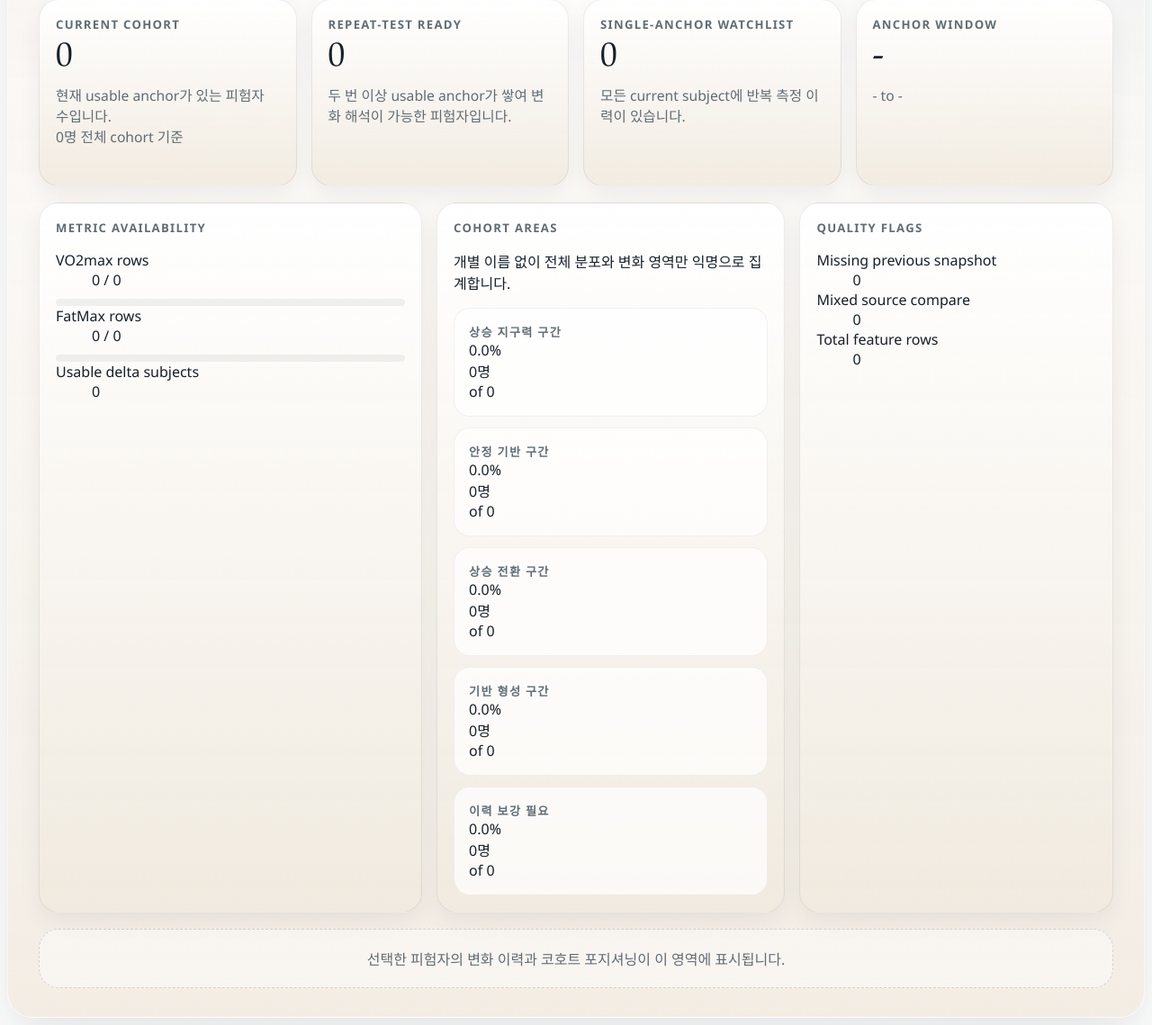
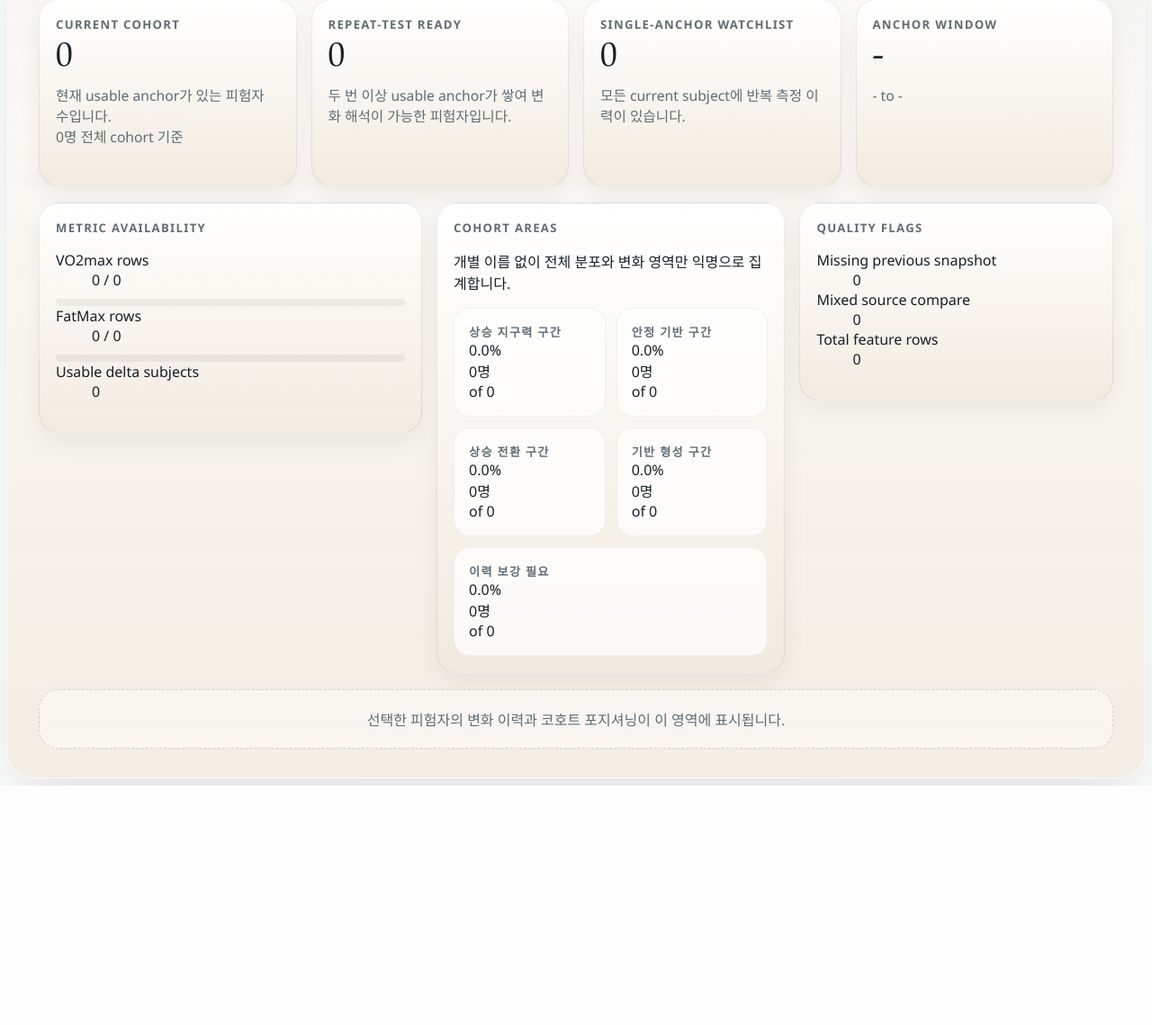
Before and after one commit to cyanluna-git/cpet.data, a FastAPI app: page /api/dashboard/analytics in a window 1280 px wide. Shown: the part 254-1393 px from the top of the page at 90% size. After the commit the page ends 1127 px from the top, so only its background shows below. Run offline with FastAPI, Linux system fonts and the light colour scheme; the visitor is signed in with stand-in values (Sample User, id 1); data that the repository does not hold is empty.

Commit message:
fix(dashboard): align cohort area counts and heights

```diff
--- a/server/db.py
+++ b/server/db.py
@@ -2621,14 +2621,11 @@ def summarize_dashboard_feature_analytics(
         list({row["subject_id"] for row in latest_rows}),
     )
 
-    subjects_with_usable_delta = len(
-        {
-            row["subject_id"]
-            for row in delta_rows
-            if "missing_previous_snapshot" not in row.get("quality_flags", [])
-            and "mixed_source_compare" not in row.get("quality_flags", [])
-        }
-    )
+    # Keep the headline count aligned with the cohort-map classification.
+    # If a subject has an older usable delta but the latest anchor is no longer
+    # history-ready, the overview should not imply that the current cohort map
+    # contains a non-zero active change segment.
+    subjects_with_usable_delta = int(cohort_map["summary"]["history_ready_count"])
     single_anchor_subjects = max(len(latest_by_subject) - subjects_with_multi_date_history, 0)
     sparse_subject_preview = sorted(
         [
--- a/server/templates/partials/dashboard_feature_analytics.html
+++ b/server/templates/partials/dashboard_feature_analytics.html
@@ -95,6 +95,7 @@
       display: grid;
       grid-template-columns: 1.1fr 1fr 0.9fr;
       gap: 16px;
+      align-items: start;
       margin-top: 18px;
     }
     .dashboard-analytics-shell .analytics-subcard {
@@ -103,6 +104,18 @@
       border-radius: 18px;
       background: rgba(255, 255, 255, 0.72);
       border: 1px solid rgba(22, 32, 40, 0.06);
+    }
+    .dashboard-analytics-shell .analytics-area-grid {
+      display: grid;
+      grid-template-columns: repeat(2, minmax(0, 1fr));
+      gap: 12px;
+      margin-top: 16px;
+    }
+    .dashboard-analytics-shell .analytics-area-grid .analytics-subcard {
+      margin-top: 0;
+    }
+    .dashboard-analytics-shell .analytics-area-grid .analytics-subcard:last-child:nth-child(odd) {
+      grid-column: 1 / -1;
     }
     .dashboard-analytics-shell .analytics-meter {
       height: 8px;
@@ -130,6 +143,9 @@
       .dashboard-analytics-shell .analytics-kpi-grid,
       .dashboard-analytics-shell .analytics-panel-grid {
         grid-template-columns: repeat(2, minmax(0, 1fr));
+      }
+      .dashboard-analytics-shell .analytics-area-grid {
+        grid-template-columns: 1fr;
       }
     }
     @media (max-width: 720px) {
@@ -252,7 +268,7 @@
     <div class="analytics-panel-card">
       <div class="analytics-panel-label">Cohort Areas</div>
       <p class="mt-3 text-sm text-[var(--muted)]">개별 이름 없이 전체 분포와 변화 영역만 익명으로 집계합니다.</p>
-      <div class="mt-4 grid gap-3">
+      <div class="analytics-area-grid">
         {% for area in overview.cohort_map_summary.area_cards %}
         <div class="analytics-subcard">
           <div class="flex items-start justify-between gap-3">
```
Also changed, not shown: tests/test_dashboard_feature_analytics_query.py (+43 -0 lines).
